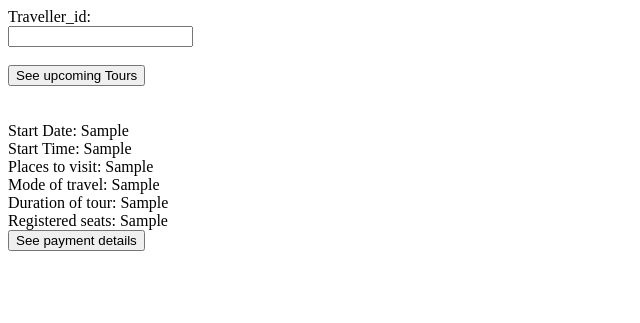
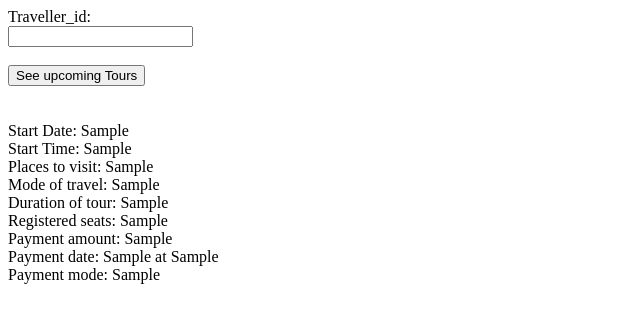
Before and after one commit to Ronak-Jethava/Traveler_Management_System, a Django app: template traveller/templates/upcoming_tours.html in a window 1280 px wide. Shown: the top 323 px of the page, without its empty margins (0-640 px from the left). Run offline with Django 3.2, Linux system fonts and the light colour scheme; the template is opened without the code that fills it: most values are stand-ins (such as "Sample title", 1, 10 or a date in 2020).

Commit message:
show/hide button deleted.

```diff
--- a/traveller/templates/upcoming_tours.html
+++ b/traveller/templates/upcoming_tours.html
@@ -39,14 +39,9 @@
     <div> Mode of travel: {{row.2}} </div>
     <div> Duration of tour: {{row.3}} </div>
     <div> Registered seats: {{row.4}} </div>
-    <div id="payment_details" style="display:none">
-        <div> Payment amount: {{row.5}} </div>
-        <div> Payment date: {{row.6}} at {{row.7}} </div>
-        <div> Payment mode: {{row.8}}</div>
-    </div>
-    <button id="show_btn" onclick="myFunction()"> See payment details </button>
-    <div><button id="hide_btn" onclick="myFunction()" style="display:none"> Hide payment details </button>
-    <br><br>
+    <div> Payment amount: {{row.5}} </div>
+    <div> Payment date: {{row.6}} at {{row.7}} </div>
+    <div> Payment mode: {{row.8}}</div>
     {% endfor %}
     {% endif %}
     </div>
```
